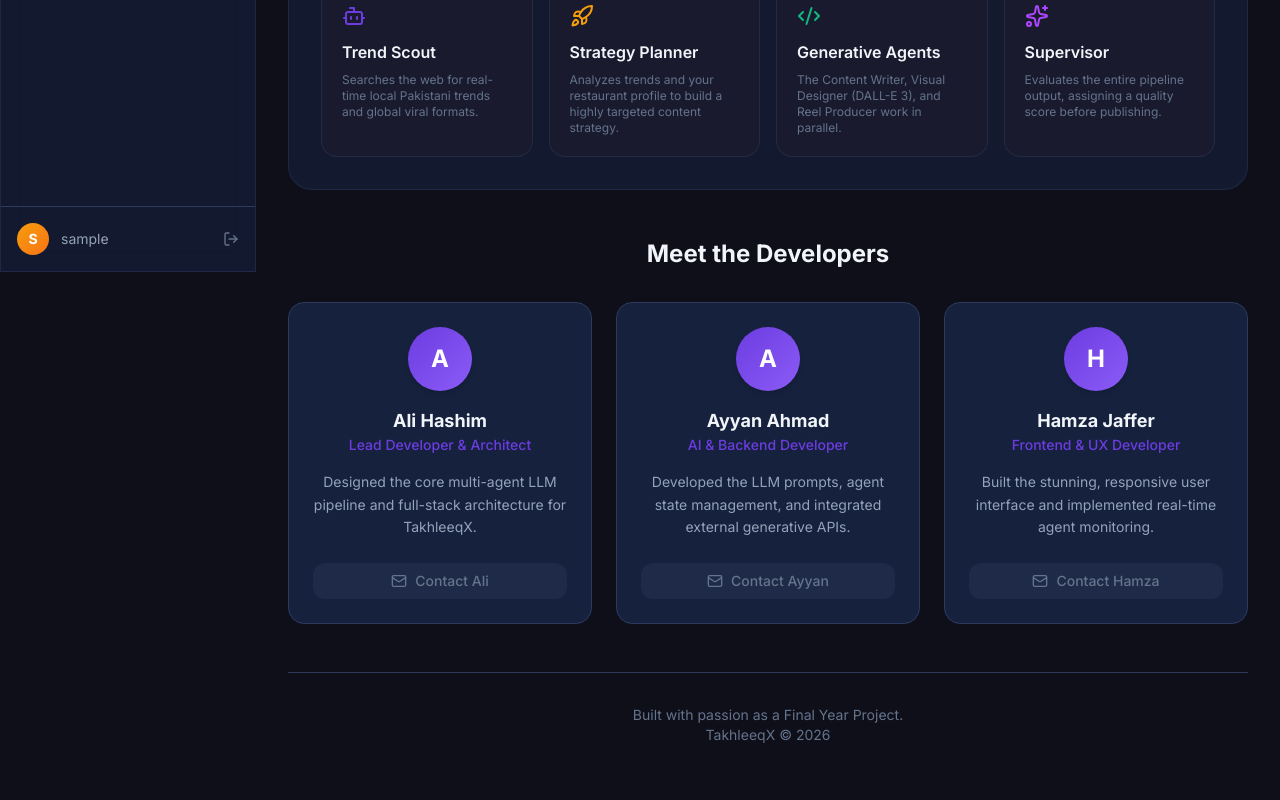
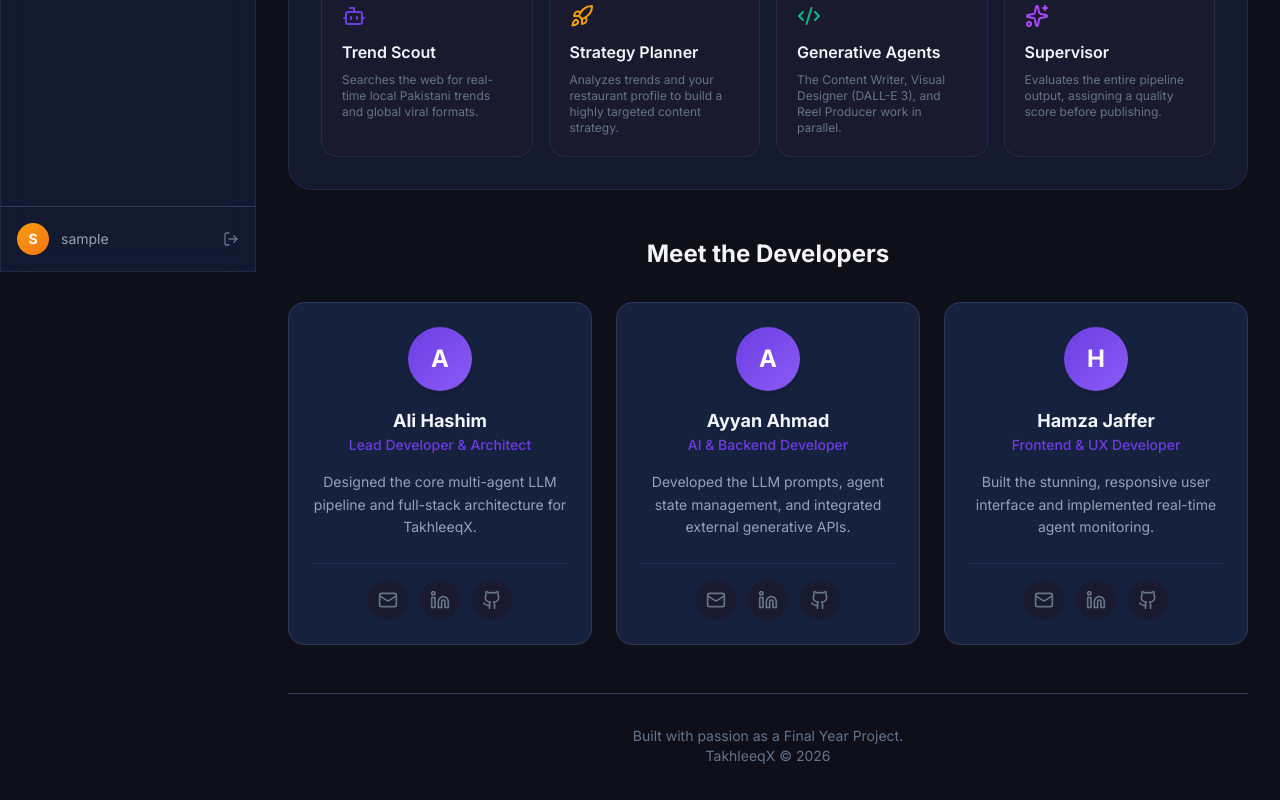
Before and after one commit to alihashim786/takhleeqx-live, a React (Vite) app in the folder frontend/: page /about in a window 1280 px wide. Shown: the part 528-1328 px from the top of the page. Built offline with nearby package versions, Linux system fonts and the light colour scheme; sample sign-in values are in the browser's storage.

Commit message:
Remove login footer and add direct social links in AboutUs

```diff
--- a/frontend/src/pages/AboutUs.jsx
+++ b/frontend/src/pages/AboutUs.jsx
@@ -1,20 +1,24 @@
 /**
  * About Us Page — Project documentation and developer profiles.
  */
-import { Mail, Sparkles, Bot, Rocket, Code2, Cpu } from 'lucide-react';
+import { Mail, Sparkles, Bot, Rocket, Code2, Cpu, Github, Linkedin } from 'lucide-react';
 
 const developers = [
   {
     name: 'Ali Hashim',
     role: 'Lead Developer & Architect',
     email: 'muhammadalihashim514@gmail.com',
+    linkedin: 'https://www.linkedin.com/in/alihashimraza',
+    github: 'https://github.com/alihashim786',
     description: 'Designed the core multi-agent LLM pipeline and full-stack architecture for TakhleeqX.',
     avatar: 'A'
   },
   {
     name: 'Ayyan Ahmad',
     role: 'AI & Backend Developer',
-    email: 'zayanahmad07@gmail.com',
+    email: 'ayan18709@gmail.com',
+    linkedin: 'https://www.linkedin.com/in/ayyan-ahmad-087211387',
+    github: 'https://github.com/',
     description: 'Developed the LLM prompts, agent state management, and integrated external generative APIs.',
     avatar: 'A'
   },
@@ -22,6 +26,8 @@ const developers = [
     name: 'Hamza Jaffer',
     role: 'Frontend & UX Developer',
     email: 'hamzajaffer49@gmail.com',
+    linkedin: 'https://www.linkedin.com/in/hamza-jaffer-37a02a23b/',
+    github: 'http://github.com/hamzajaffer',
     description: 'Built the stunning, responsive user interface and implemented real-time agent monitoring.',
     avatar: 'H'
   }
@@ -87,16 +93,37 @@ export default function AboutUs() {
               </div>
               <h3 className="text-lg font-bold text-text-primary text-center">{dev.name}</h3>
               <p className="text-sm font-medium text-primary text-center mb-4">{dev.role}</p>
-              <p className="text-sm text-text-secondary text-center mb-6 leading-relaxed">
+              <p className="text-sm text-text-secondary text-center mb-6 leading-relaxed flex-grow">
                 {dev.description}
               </p>
-              <a
-                href={`mailto:${dev.email}`}
-                className="flex items-center justify-center gap-2 w-full py-2 bg-surface-hover hover:bg-primary/10 hover:text-primary text-text-muted rounded-xl transition-colors text-sm font-medium"
-              >
-                <Mail className="w-4 h-4" />
-                Contact {dev.name.split(' ')[0]}
-              </a>
+
+              <div className="flex items-center justify-center gap-3 pt-4 border-t border-border/50">
+                <a
+                  href={`mailto:${dev.email}`}
+                  title="Email"
+                  className="w-10 h-10 rounded-full bg-surface-light flex items-center justify-center text-text-muted hover:text-primary hover:bg-primary/10 transition-all duration-200"
+                >
+                  <Mail className="w-5 h-5" />
+                </a>
+                <a
+                  href={dev.linkedin}
+                  target="_blank"
+                  rel="noopener noreferrer"
+                  title="LinkedIn"
+                  className="w-10 h-10 rounded-full bg-surface-light flex items-center justify-center text-text-muted hover:text-blue-500 hover:bg-blue-500/10 transition-all duration-200"
+                >
+                  <Linkedin className="w-5 h-5" />
+                </a>
+                <a
+                  href={dev.github}
+                  target="_blank"
+                  rel="noopener noreferrer"
+                  title="GitHub"
+                  className="w-10 h-10 rounded-full bg-surface-light flex items-center justify-center text-text-muted hover:text-white hover:bg-white/10 transition-all duration-200"
+                >
+                  <Github className="w-5 h-5" />
+                </a>
+              </div>
             </div>
           ))}
         </div>
--- a/frontend/src/pages/Login.jsx
+++ b/frontend/src/pages/Login.jsx
@@ -125,14 +125,6 @@ export default function Login() {
           </p>
         </div>
       </div>
-
-      {/* Footer */}
-      <div className="absolute bottom-6 w-full text-center text-sm text-text-muted z-10 animate-fade-in" style={{ animationDelay: '300ms' }}>
-        Built with ❤️ by the TakhleeqX Team •{' '}
-        <Link to="/about" className="hover:text-primary transition-colors hover:underline">
-          Contact Developers
-        </Link>
-      </div>
     </div>
   );
 }
--- a/frontend/src/pages/Register.jsx
+++ b/frontend/src/pages/Register.jsx
@@ -110,14 +110,6 @@ export default function Register() {
           </p>
         </div>
       </div>
-
-      {/* Footer */}
-      <div className="absolute bottom-6 w-full text-center text-sm text-text-muted z-10 animate-fade-in" style={{ animationDelay: '300ms' }}>
-        Built with ❤️ by the TakhleeqX Team •{' '}
-        <Link to="/about" className="hover:text-primary transition-colors hover:underline">
-          Contact Developers
-        </Link>
-      </div>
     </div>
   );
 }
```
